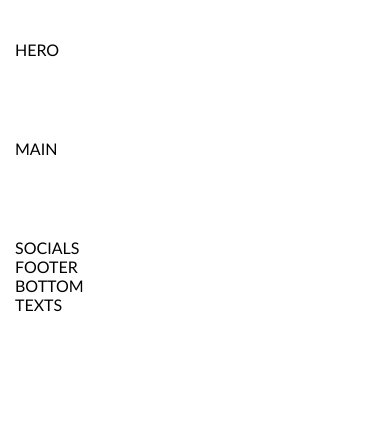
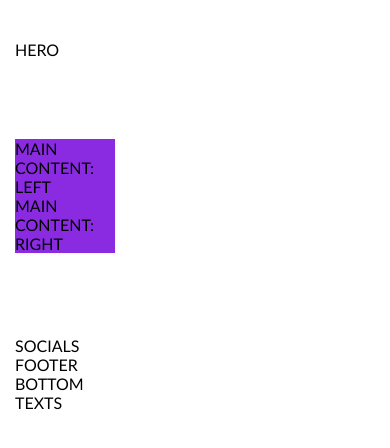
Before and after one commit to Natalike/45-grupe-coming-soon, a website: page index.html in a window 390 px wide. Drawn offline with Linux system fonts and the light colour scheme.

Commit message:
Main  content column

```diff
--- a/CSS/base/layout.css
+++ b/CSS/base/layout.css
@@ -4,6 +4,7 @@
 }
 
 .row{
+    display: inline-block;
     width: 1000px;
     margin: 0 calc((100% - 1000px) / 2);
 
@@ -15,13 +16,25 @@
 
 }
 
+.column {
+    width: 50%;
+    background-color: blueviolet;
+    float: left;
+}
 
+.column-right {
+    width: 40%;
+    margin-left: 10%;
+}
 
 @media (max-width: 1100px) {
     .row {
         width: 900px;
         margin: 0 calc((100% - 900px) / 2);
     }
+    .column {
+        width: 100%;
+        margin: 0;
 }
 
 @media (max-width: 900px) {
@@ -35,7 +48,9 @@
     .row,
     .row-short{
         width: 400px;
-        margin: 0 calc((100% - 400px) / 2)
+        margin: 0 calc((100% - 400px) / 2);
+    }
+
     }
 }
 
--- a/index.html
+++ b/index.html
@@ -28,7 +28,8 @@
 
         <section class="container">
             <div class="row">
-               MAIN
+               <div class="column">MAIN CONTENT: LEFT</div>
+               <div class="column column-right">MAIN CONTENT: RIGHT</div>
             </div>
         </section>
     </main>
```
